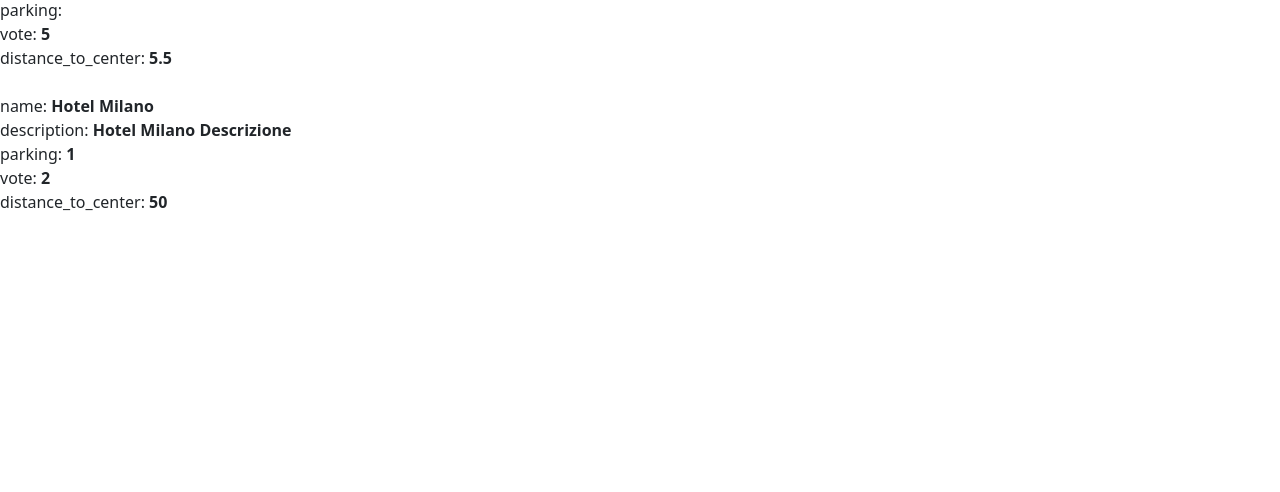
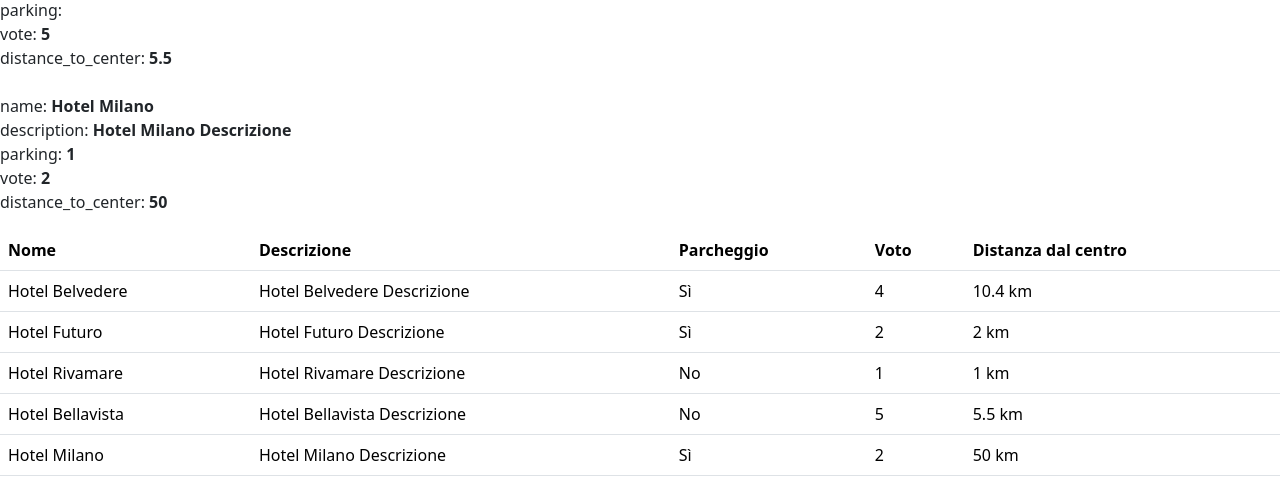
Before and after one commit to MarcoCocco/php-hotel, a PHP site: page / in a window 1280 px wide. Shown: the part 552-1044 px from the top of the page. Before the commit the page ends 763 px from the top, so only its background shows below. Run offline with PHP 8.4, Linux system fonts and the light colour scheme.

Commit message:
feat: aggiunte informazioni hotel in una tabella bootstrap

```diff
--- a/index.php
+++ b/index.php
@@ -55,7 +55,6 @@ $hotels = [
 
 <body>
     <h2>Lista Hotel</h2>
-
     <p><?php
         foreach ($hotels as $hotel) {
             echo "<br>";
@@ -65,6 +64,33 @@ $hotels = [
         }
         ?>
     </p>
+
+    <table class="table">
+        <thead>
+            <tr>
+                <th scope="col">Nome</th>
+                <th scope="col">Descrizione</th>
+                <th scope="col">Parcheggio</th>
+                <th scope="col">Voto</th>
+                <th scope="col">Distanza dal centro</th>
+            </tr>
+        </thead>
+        <tbody>
+            <?php
+            foreach ($hotels as $hotel) {
+            ?>
+                <tr>
+                    <td><?php echo $hotel['name']; ?></td>
+                    <td><?php echo $hotel['description']; ?></td>
+                    <td><?php echo $hotel['parking'] ? 'Sì' : 'No'; ?></td>
+                    <td><?php echo $hotel['vote']; ?></td>
+                    <td><?php echo $hotel['distance_to_center']; ?> km</td>
+                </tr>
+            <?php
+            }
+            ?>
+        </tbody>
+    </table>
 </body>
 
 </html>
```
